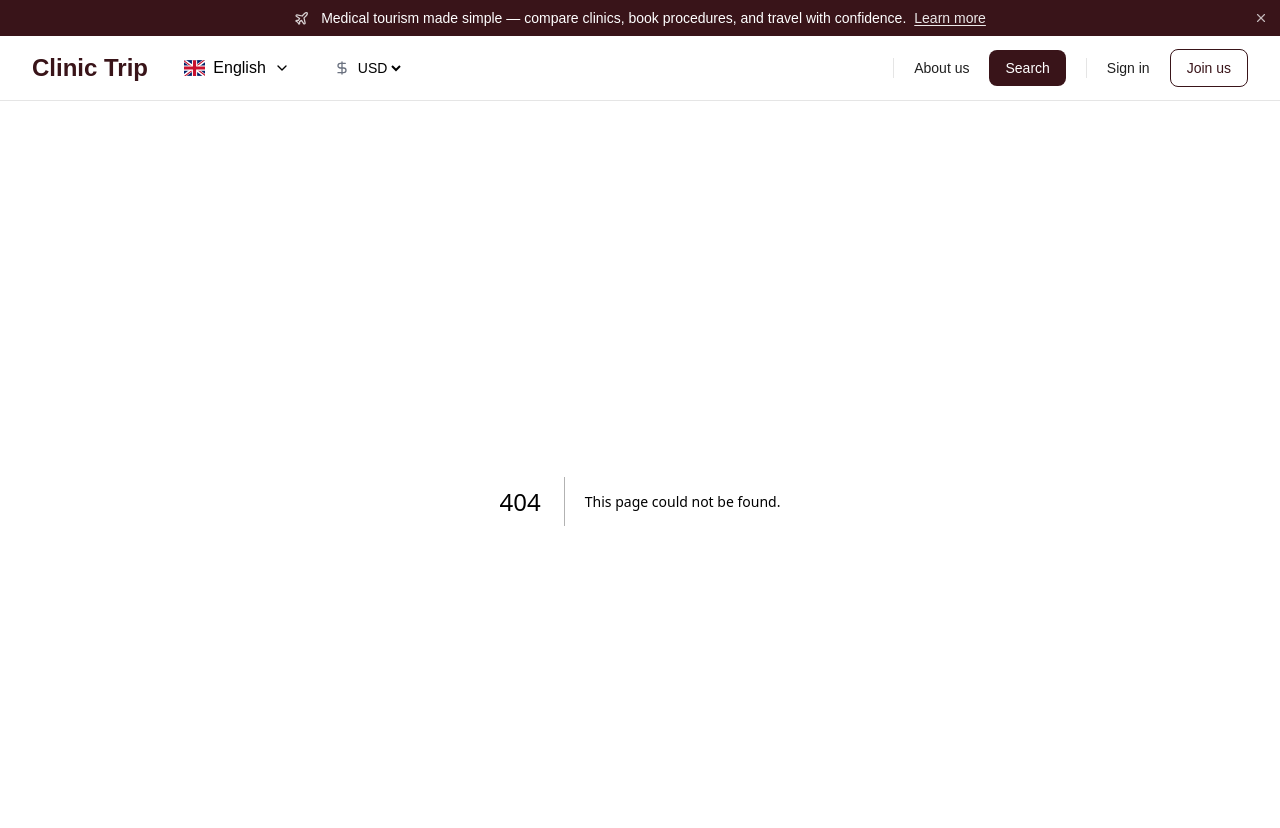
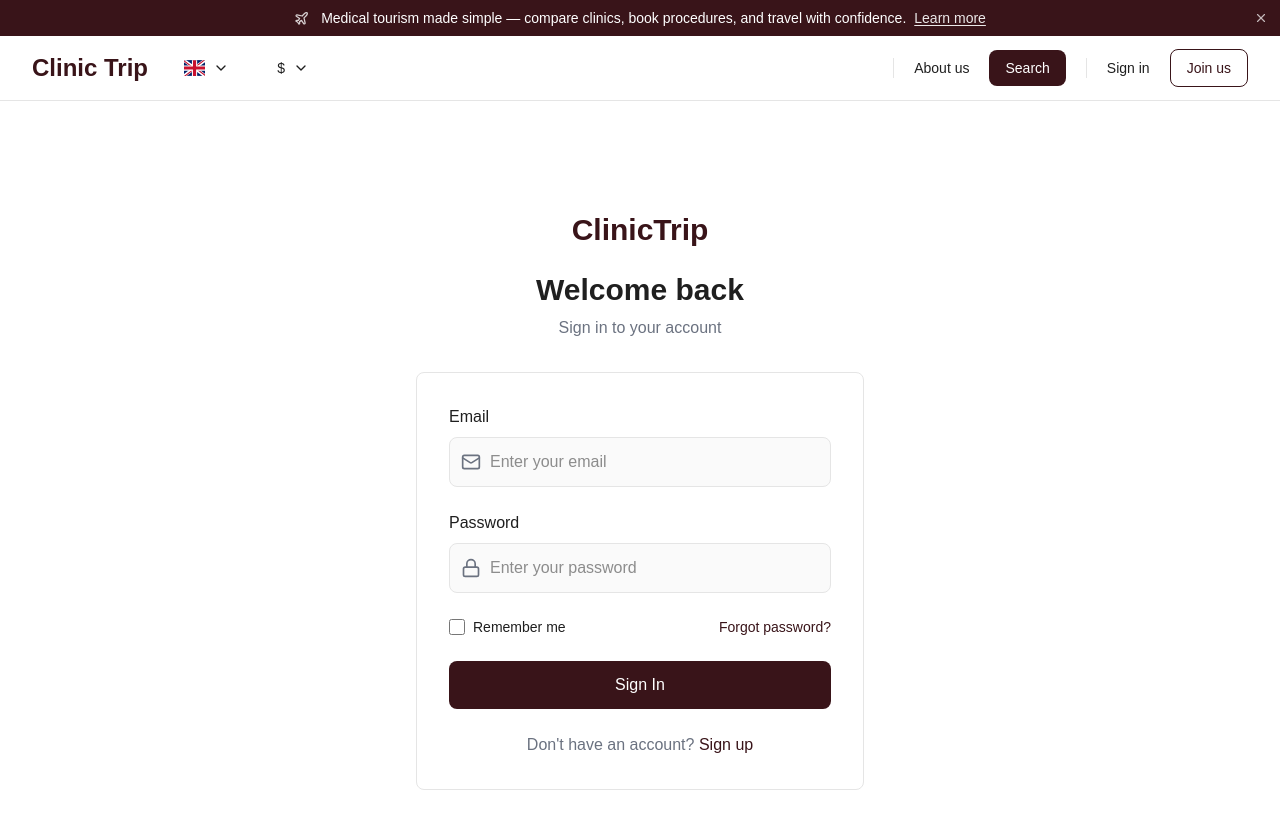
Before and after one commit to Anis23sel/ClinicTrip, a Next.js app: page /SearchLoginPage in a window 1280 px wide. Before the commit this address had no page. Shown: the top 828 px of the page. Built offline with nearby package versions, Linux system fonts and the light colour scheme.

Commit message:
client side changes

```diff
--- a/package.json
+++ b/package.json
@@ -9,10 +9,12 @@
     "lint": "eslint"
   },
   "dependencies": {
+    "date-fns": "^4.4.0",
     "flag-icons": "^7.5.0",
     "lucide-react": "^1.24.0",
     "next": "16.2.9",
     "react": "19.2.4",
+    "react-day-picker": "^10.0.1",
     "react-dom": "19.2.4"
   },
   "devDependencies": {
--- /dev/null
+++ b/src/app/SearchLoginPage/page.tsx
@@ -0,0 +1,5 @@
+import SearchLoginForm from "../components/auth/SearchLoginForm";
+
+export default function SearchLoginPage() {
+  return <SearchLoginForm />;
+}
--- a/src/app/clinic/[id]/page.tsx
+++ b/src/app/clinic/[id]/page.tsx
@@ -1,8 +1,11 @@
 "use client";
-import { useState } from "react";
-import { Star, MapPin, Award, Car, Plane, Check } from "lucide-react";
+import { useState, type CSSProperties } from "react";
+import { Star, MapPin, Award } from "lucide-react";
 import Link from "next/link";
-import  BookingInquiryModal from "../../components/booking/BookingInquiryModal";
+import BookingInquiryModal from "../../components/booking/BookingInquiryModal";
+import { DayPicker, DateRange } from "react-day-picker";
+import "react-day-picker/style.css";
+import { format } from "date-fns";
 
 type BookingTab = "clinic";
 
@@ -79,6 +82,21 @@
   const selectedDoctor = clinic.doctors.find((d) => d.id === booking.doctorId);
   const surgeryLabel = selectedDoctor ? `${clinic.procedureName} with ${selectedDoctor.name}` : clinic.procedureName;
 
+  const [dateRange, setDateRange] = useState<DateRange | undefined>({
+    from: booking.startDate ? new Date(booking.startDate) : undefined,
+    to: booking.endDate ? new Date(booking.endDate) : undefined,
+  });
+
+  const handleDateRangeChange = (range: DateRange | undefined) => {
+    setDateRange(range);
+
+    setBooking((prev) => ({
+      ...prev,
+      startDate: range?.from ? format(range.from, "yyyy-MM-dd") : "",
+      endDate: range?.to ? format(range.to, "yyyy-MM-dd") : "",
+    }));
+  };
+
   return (
     <>
       <BookingInquiryModal
@@ -149,6 +167,7 @@
                             </div>
                           </div>
                           <div className="text-2xl font-bold text-primary">${clinic.procedurePrice.toLocaleString()}</div>
+                          <div className="text-sm text-muted-foreground">Payment at the clinic</div>
                         </div>
                       </div>
                       <div>
@@ -193,52 +212,69 @@
                           ))}
                         </div>
                       </div>
-                      <div className="grid grid-cols-2 gap-4">
-  {/* From */}
-  <div>
-    <label className="block text-sm font-medium mb-2">
-      From
-    </label>
+                      <div className="space-y-4">
+                        <label className="block text-sm font-medium">Dates</label>
 
-    <input
-      type="date"
-      value={booking.startDate ?? ""}
-      onChange={(e) =>
-        setBooking((prev) => ({
-          ...prev,
-          startDate: e.target.value,
-          endDate:
-            prev.endDate && prev.endDate < e.target.value
-              ? ""
-              : prev.endDate,
-        }))
-      }
-      min={new Date().toISOString().split("T")[0]}
-      className="w-full px-4 py-3 bg-input-background rounded-lg border border-border focus:outline-none focus:ring-2 focus:ring-ring text-sm"
-    />
-  </div>
-
-  {/* To */}
-  <div>
-    <label className="block text-sm font-medium mb-2">
-      To
-    </label>
-
-    <input
-      type="date"
-      value={booking.endDate ?? ""}
-      onChange={(e) =>
-        setBooking((prev) => ({
-          ...prev,
-          endDate: e.target.value,
-        }))
-      }
-      min={booking.startDate || new Date().toISOString().split("T")[0]}
-      disabled={!booking.startDate}
-      className="w-full px-4 py-3 bg-input-background rounded-lg border border-border focus:outline-none focus:ring-2 focus:ring-ring text-sm disabled:opacity-50 disabled:cursor-not-allowed"
-    />
-  </div>
-</div>
+                        <div className="rounded-lg border border-border bg-input-background p-3 sm:p-4">
+                          <div className="overflow-x-auto">
+                            <DayPicker
+                              mode="range"
+                              selected={dateRange}
+                              onSelect={handleDateRangeChange}
+                              disabled={{ before: new Date() }}
+                              numberOfMonths={2}
+                              pagedNavigation
+                              captionLayout="dropdown"
+                              className="clinic-calendar mx-auto"
+                              style={
+                                {
+                                  "--rdp-accent-color": "#391419",
+                                  "--rdp-accent-background-color": "rgba(57, 20, 25, 0.12)",
+                                  "--rdp-range_start-color": "#ffffff",
+                                  "--rdp-range_end-color": "#ffffff",
+                                  "--rdp-range_middle-color": "#391419",
+                                  "--rdp-range_middle-background-color": "rgba(57, 20, 25, 0.12)",
+                                  "--rdp-selected-border": "1px solid #391419",
+                                } as CSSProperties
+                              }
+                              styles={{
+                                months: {
+                                  display: "flex",
+                                  flexDirection: "row",
+                                  gap: "1.5rem",
+                                  justifyContent: "center",
+                                  alignItems: "flex-start",
+                                },
+                                month: {
+                                  margin: 0,
+                                },
+                              }}
+                              modifiersStyles={{
+                                range_start: {
+                                  backgroundColor: "#391419",
+                                  color: "#ffffff",
+                                  borderRadius: "9999px",
+                                },
+                                range_end: {
+                                  backgroundColor: "#391419",
+                                  color: "#ffffff",
+                                  borderRadius: "9999px",
+                                },
+                                range_middle: {
+                                  backgroundColor: "rgba(57, 20, 25, 0.12)",
+                                  color: "#391419",
+                                  borderRadius: 0,
+                                },
+                                selected: {
+                                  backgroundColor: "#391419",
+                                  color: "#ffffff",
+                                  borderRadius: "9999px",
+                                },
+                              }}
+                            />
+                          </div>
+                        </div>
+                      </div>
                       <div>
                         <h3 className="text-xl font-semibold mb-3">Certifications</h3>
                         <div className="grid grid-cols-2 gap-3">
@@ -261,14 +297,10 @@
             {/* Right Sidebar */}
             <div className="space-y-5">
               <div className="bg-primary/10 rounded-xl border-2 border-primary p-6">
-                <h3 className="font-semibold text-lg mb-4">Booking Summary</h3>
-                <div className="text-sm">
-                  <p className="text-muted-foreground">Starting price</p>
-                  <div className="font-bold text-2xl text-primary mb-2">${clinic.procedurePrice.toLocaleString()}</div>
-                  <p className="text-sm text-muted-foreground">Sign in and start now</p>
-                </div>
-                <Link href="/login" className="w-full mt-5 inline-block px-6 py-3 bg-primary text-primary-foreground rounded-lg hover:opacity-90 transition-opacity text-center font-semibold">
-                  Sign in and start now
+
+                {/*<h3 className="font-semibold text-lg mb-4">Booking Summary</h3>*/}
+                <Link href="/SearchLoginPage" className="w-full mt-5 inline-block px-6 py-3 bg-primary text-primary-foreground rounded-lg hover:opacity-90 transition-opacity text-center font-semibold">
+                   Contact the clinic and start now
                 </Link>
               </div>
 
--- /dev/null
+++ b/src/app/components/auth/SearchLoginForm.tsx
@@ -0,0 +1,173 @@
+"use client";
+
+import { FormEvent, useState } from "react";
+import Link from "next/link";
+import { Mail, Lock } from "lucide-react";
+
+export default function SearchLoginForm() {
+  const [formData, setFormData] = useState({
+    email: "",
+    password: "",
+  });
+
+  const [rememberMe, setRememberMe] = useState(false);
+
+  const handleSubmit = (e: FormEvent<HTMLFormElement>) => {
+    e.preventDefault();
+
+    // Login logic will go here
+    console.log("Email:", formData.email);
+    console.log("Password:", formData.password);
+    console.log("Remember me:", rememberMe);
+  };
+
+  return (
+    <div className="flex min-h-screen items-center justify-center bg-background px-4 py-12">
+      <div className="w-full max-w-md">
+
+        {/* Header */}
+        <div className="mb-8 text-center">
+          <Link
+            href="/"
+            className="text-3xl font-bold text-primary"
+          >
+            ClinicTrip
+          </Link>
+
+          <h2 className="mt-6 text-3xl font-bold">
+            Welcome back
+          </h2>
+
+          <p className="mt-2 text-muted-foreground">
+            Sign in to your account
+          </p>
+        </div>
+
+        {/* Card */}
+        <div className="rounded-lg border border-border bg-card p-8">
+          <form
+            onSubmit={handleSubmit}
+            className="space-y-6"
+          >
+
+            {/* Email */}
+            <div>
+              <label
+                htmlFor="email"
+                className="mb-2 block font-medium"
+              >
+                Email
+              </label>
+
+              <div className="relative">
+                <Mail
+                  size={20}
+                  aria-hidden="true"
+                  className="absolute left-3 top-1/2 -translate-y-1/2 text-muted-foreground"
+                />
+
+                <input
+                  id="email"
+                  name="email"
+                  type="email"
+                  required
+                  autoComplete="email"
+                  placeholder="Enter your email"
+                  value={formData.email}
+                  onChange={(e) =>
+                    setFormData((prev) => ({
+                      ...prev,
+                      email: e.target.value,
+                    }))
+                  }
+                  className="w-full rounded-lg border border-border bg-input-background py-3 pl-10 pr-4 focus:outline-none focus:ring-2 focus:ring-ring"
+                />
+              </div>
+            </div>
+
+            {/* Password */}
+            <div>
+              <label
+                htmlFor="password"
+                className="mb-2 block font-medium"
+              >
+                Password
+              </label>
+
+              <div className="relative">
+                <Lock
+                  size={20}
+                  aria-hidden="true"
+                  className="absolute left-3 top-1/2 -translate-y-1/2 text-muted-foreground"
+                />
+
+                <input
+                  id="password"
+                  name="password"
+                  type="password"
+                  required
+                  autoComplete="current-password"
+                  placeholder="Enter your password"
+                  value={formData.password}
+                  onChange={(e) =>
+                    setFormData((prev) => ({
+                      ...prev,
+                      password: e.target.value,
+                    }))
+                  }
+                  className="w-full rounded-lg border border-border bg-input-background py-3 pl-10 pr-4 focus:outline-none focus:ring-2 focus:ring-ring"
+                />
+              </div>
+            </div>
+
+            {/* Remember + Forgot password */}
+            <div className="flex items-center justify-between">
+              <label className="flex cursor-pointer items-center gap-2">
+                <input
+                  type="checkbox"
+                  checked={rememberMe}
+                  onChange={(e) =>
+                    setRememberMe(e.target.checked)
+                  }
+                  className="h-4 w-4 rounded border-border"
+                />
+
+                <span className="text-sm">
+                  Remember me
+                </span>
+              </label>
+
+              <Link
+                href="/forgot-password"
+                className="text-sm text-primary hover:underline"
+              >
+                Forgot password?
+              </Link>
+            </div>
+
+            {/* Submit */}
+            <button
+              type="submit"
+              className="w-full rounded-lg bg-primary px-6 py-3 text-primary-foreground transition-opacity hover:opacity-90"
+            >
+              Sign In
+            </button>
+          </form>
+
+          {/* Footer */}
+          <div className="mt-6 text-center">
+            <p className="text-muted-foreground">
+              Don't have an account?{" "}
+              <Link
+                href="/signup"
+                className="text-primary hover:underline"
+              >
+                Sign up
+              </Link>
+            </p>
+          </div>
+        </div>
+      </div>
+    </div>
+  );
+}
--- a/src/app/components/layout/Navbar.tsx
+++ b/src/app/components/layout/Navbar.tsx
@@ -3,11 +3,15 @@
 import { useState } from "react";
 import Link from "next/link";
 import "flag-icons/css/flag-icons.min.css";
-import { Menu, X, Globe, DollarSign, ChevronDown } from "lucide-react";
+import { Menu, X, Globe, ChevronDown } from "lucide-react";
+
 export default function Navbar() {
   const [mobileMenuOpen, setMobileMenuOpen] = useState(false);
   const [languageMenuOpen, setLanguageMenuOpen] = useState(false);
+  const [currencyMenuOpen, setCurrencyMenuOpen] = useState(false);
+
   const [language, setLanguage] = useState("EN");
+  const [currency, setCurrency] = useState("USD");
 
   const languageOptions = {
     EN: { flag: "gb", label: "English" },
@@ -16,17 +20,22 @@
     TR: { flag: "tr", label: "Türkçe" },
     AR: { flag: "sa", label: "العربية" },
   } as const;
-  const [currency, setCurrency] = useState("USD");
+
+const currencyOptions = {
+  USD: { symbol: "$", label: "USD - $" },
+  EUR: { symbol: "€", label: "EUR - €" },
+  GBP: { symbol: "£", label: "GBP - £" },
+  TRY: { symbol: "₺", label: "TRY - ₺" },
+} as const;
 
   const navLinks = [
     { href: "/about", label: "About us" },
   ];
 
-
-
   return (
     <nav className="sticky top-0 z-50 border-b border-border bg-card">
       <div className="mx-auto flex h-16 max-w-7xl items-center justify-between px-4 sm:px-6 lg:px-8">
+
         {/* Logo + Language + Currency */}
         <div className="flex items-center gap-6">
           <Link href="/" className="shrink-0">
@@ -41,15 +50,13 @@
               onClick={() => setLanguageMenuOpen((prev) => !prev)}
               className="flex items-center gap-2 rounded-lg px-3 py-2 transition hover:bg-accent"
             >
-
-
               <span
-      className={`fi fi-${languageOptions[language as keyof typeof languageOptions].flag}`}
+                className={`fi fi-${
+                  languageOptions[
+                    language as keyof typeof languageOptions
+                  ].flag
+                }`}
               />
-
-    <span>
-      {languageOptions[language as keyof typeof languageOptions].label}
-    </span>
 
               <ChevronDown size={16} />
             </button>
@@ -74,27 +81,45 @@
             )}
           </div>
 
+
           {/* Desktop Currency */}
-  <div className="hidden md:flex cursor-pointer items-center gap-1 rounded-lg px-2 py-1.5 transition-colors hover:bg-accent">
-    <DollarSign size={16} className="text-muted-foreground" />
+<div className="relative hidden md:block">
+  <button
+    onClick={() => setCurrencyMenuOpen((prev) => !prev)}
+    className="flex items-center gap-2 rounded-lg px-3 py-2 transition hover:bg-accent"
+  >
+    {/* Show only the currency symbol when closed */}
+    <span className="text-sm font-medium">
+      {currencyOptions[currency as keyof typeof currencyOptions].symbol}
+    </span>
 
-    <select
-      value={currency}
-      onChange={(e) => setCurrency(e.target.value)}
-      className="cursor-pointer border-none bg-transparent text-sm outline-none"
+    <ChevronDown size={16} />
+  </button>
+
+  {currencyMenuOpen && (
+    <div className="absolute left-0 mt-2 w-40 overflow-hidden rounded-lg border bg-card shadow-lg">
+      {Object.entries(currencyOptions).map(([code, curr]) => (
+        <button
+          key={code}
+          onClick={() => {
+            setCurrency(code);
+            setCurrencyMenuOpen(false);
+          }}
+          className="flex w-full items-center gap-3 px-4 py-3 text-left transition hover:bg-accent"
         >
-      <option value="USD">USD</option>
-      <option value="EUR">EUR</option>
-      <option value="GBP">GBP</option>
-      <option value="TRY">TRY</option>
-    </select>
+
+
+          {/* Full currency name */}
+          <span>{curr.label}</span>
+        </button>
+      ))}
+    </div>
+  )}
 </div>
         </div>
 
         {/* Desktop Navigation */}
         <div className="hidden items-center gap-5 md:flex">
-
-
           <div className="h-5 w-px bg-border" />
 
           {navLinks.map((link) => (
@@ -145,6 +170,8 @@
         <div className="border-t border-border bg-card md:hidden">
           <div className="space-y-3 px-4 py-4">
             <div className="flex gap-3">
+
+              {/* Mobile Language */}
               <div className="flex flex-1 items-center gap-1.5 rounded-lg border border-border bg-input-background px-3 py-2">
                 <Globe size={16} className="text-muted-foreground" />
 
@@ -161,9 +188,8 @@
                 </select>
               </div>
 
+              {/* Mobile Currency */}
               <div className="flex flex-1 items-center gap-1.5 rounded-lg border border-border bg-input-background px-3 py-2">
-                <DollarSign size={16} className="text-muted-foreground" />
-
                 <select
                   value={currency}
                   onChange={(e) => setCurrency(e.target.value)}
--- a/src/app/globals.css
+++ b/src/app/globals.css
@@ -54,3 +54,14 @@
   color: var(--foreground);
   font-family: Arial, Helvetica, sans-serif;
 }
+
+.clinic-calendar .rdp-months {
+  display: flex;
+  flex-wrap: nowrap !important;
+  gap: 1.5rem;
+  justify-content: center;
+}
+
+.clinic-calendar .rdp-month {
+  margin: 0;
+}
```
Also changed, not shown: 1 other file (tests, documents, lock files or other folders). Lines whose indentation alone changed are shown as unchanged.
